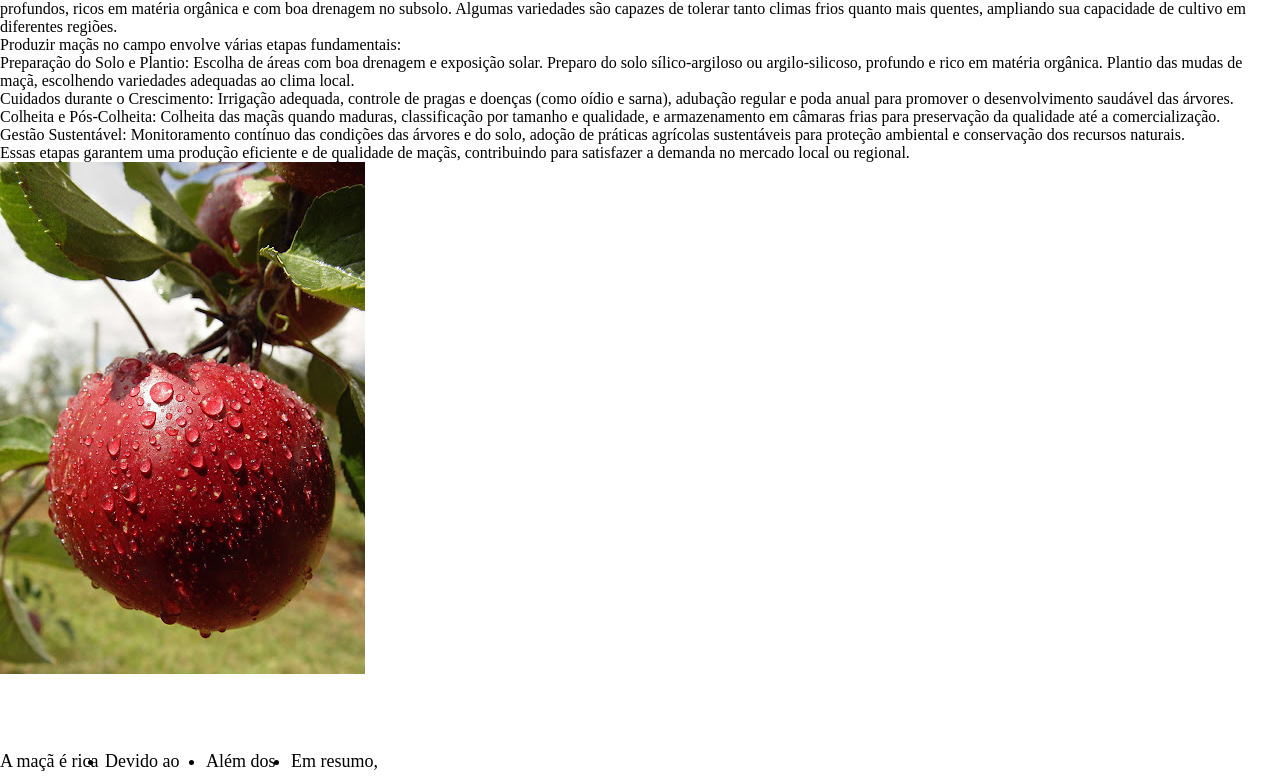
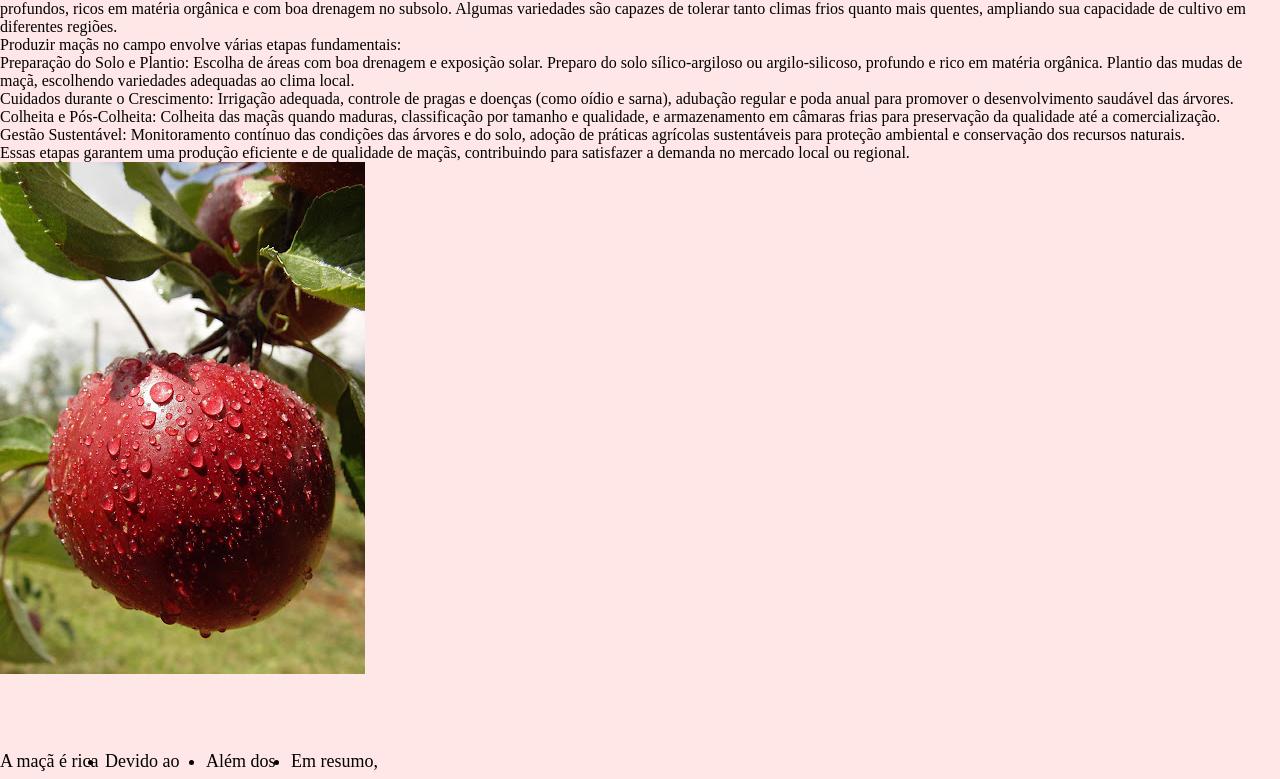
Before and after one commit to rafaela-eduarda/Agrinho-rafa, a plain HTML site: page index.html in a window 1280 px wide. Shown: the part 76-855 px from the top of the page. Drawn offline with Linux system fonts and the light colour scheme.

Commit message:
eeeeeeeeeeeeeeeeee

```diff
--- a/style.css
+++ b/style.css
@@ -57,3 +57,6 @@ h1{
   text-align: center;
   font-size: 35px;
 }
+
+body{
+  background-color: rgb(255, 231, 231);
```
